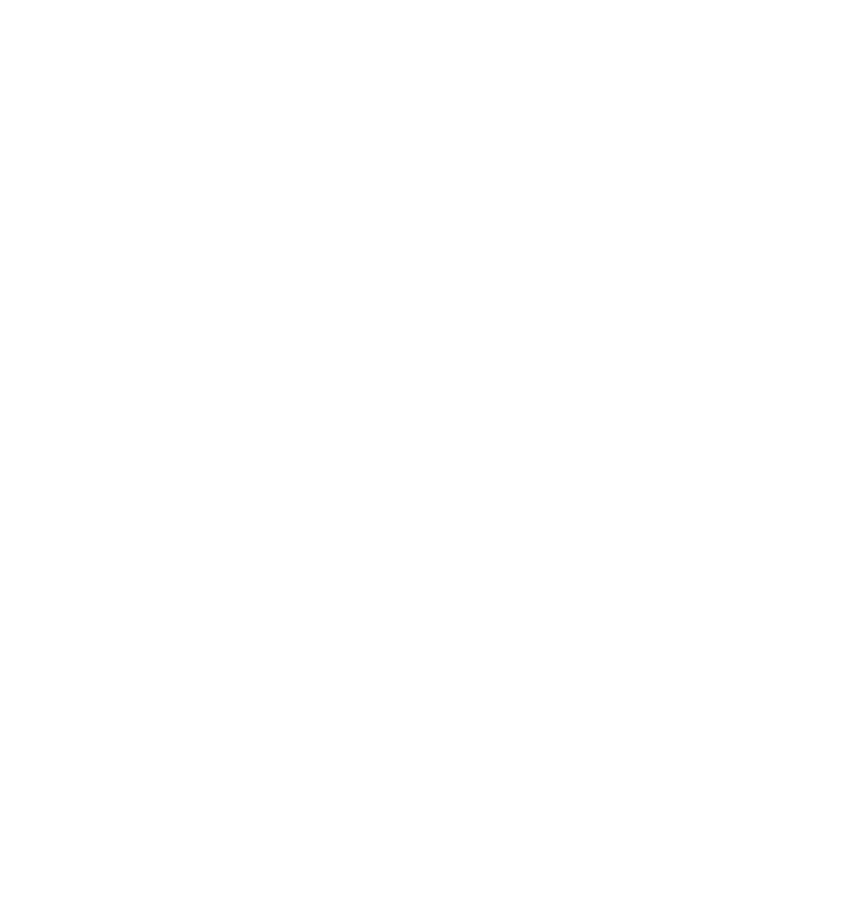
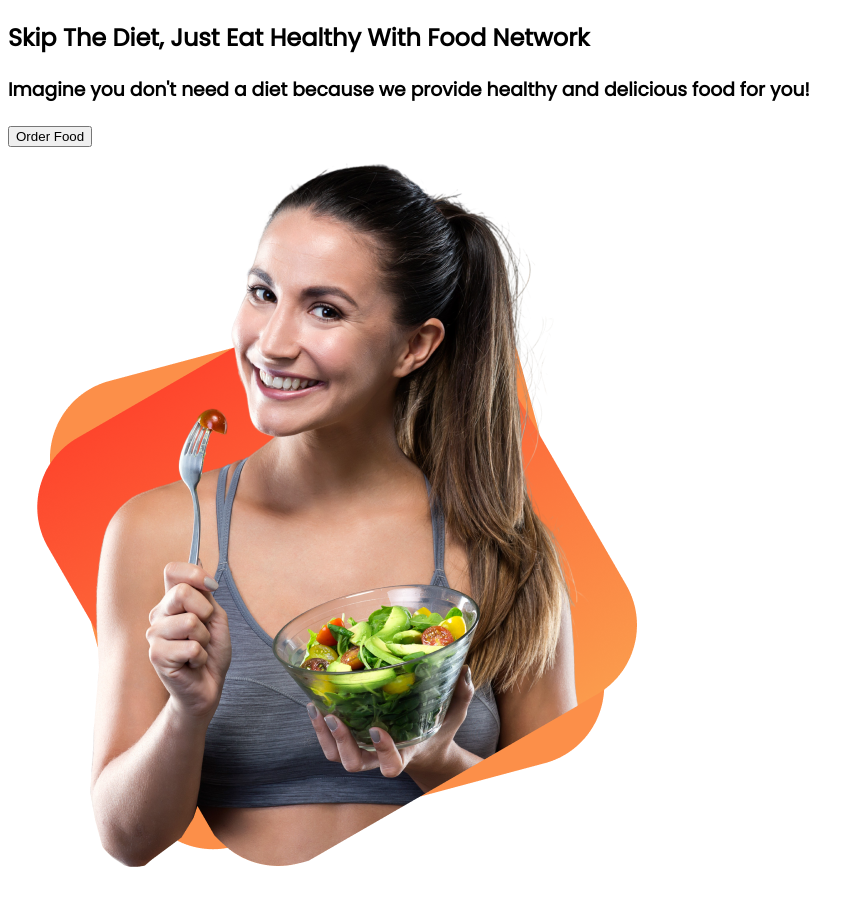
Before and after one commit to mehadiHasanDiner/food-network-html-css, a plain HTML site: page index.html in a window 1280 px wide. Shown: the whole page, without its empty margins (0-864 px from the left). Before the commit the page ends 800 px from the top, so only its background shows below. Drawn offline with Linux system fonts and the light colour scheme.

Commit message:
style added

```diff
--- a/index.html
+++ b/index.html
@@ -4,9 +4,27 @@
     <meta charset="UTF-8">
     <meta http-equiv="X-UA-Compatible" content="IE=edge">
     <meta name="viewport" content="width=device-width, initial-scale=1.0">
+    <link rel="stylesheet" href="style.css">
+    <link rel="preconnect" href="https://fonts.googleapis.com">
+    <link rel="preconnect" href="https://fonts.gstatic.com" crossorigin>
+    <link href="https://fonts.googleapis.com/css2?family=Poppins&display=swap" rel="stylesheet">
     <title>Food Network</title>
+
 </head>
 <body>
+    <section>
+        <div>
+            <h1>Skip The Diet,
+                Just Eat Healthy
+                With Food Network</h1>
+            <h3>Imagine you don't need a diet because we provide
+                healthy and delicious food for you!</h3>
+            <button>Order Food</button>
+        </div>
+        <div>
+            <img src="images/Group 8425.png" alt="">
+        </div>
+    </section>
 
 </body>
 </html>
--- /dev/null
+++ b/style.css
@@ -0,0 +1,3 @@
+body{
+    font-family: 'Poppins', sans-serif;
+}
```
Also changed, not shown: images/Group 8425.png (added).
